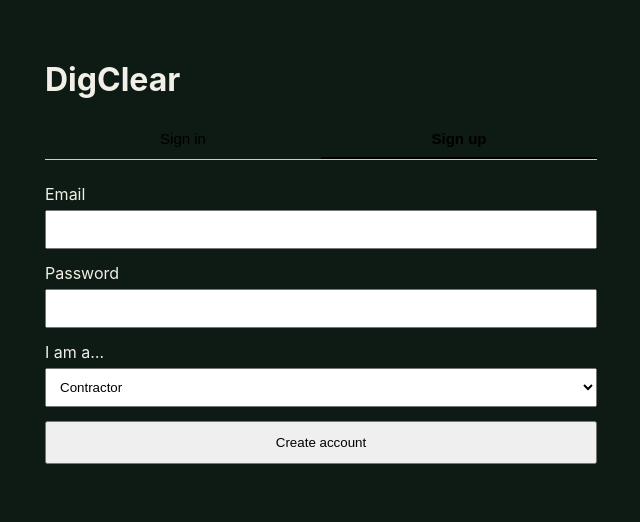
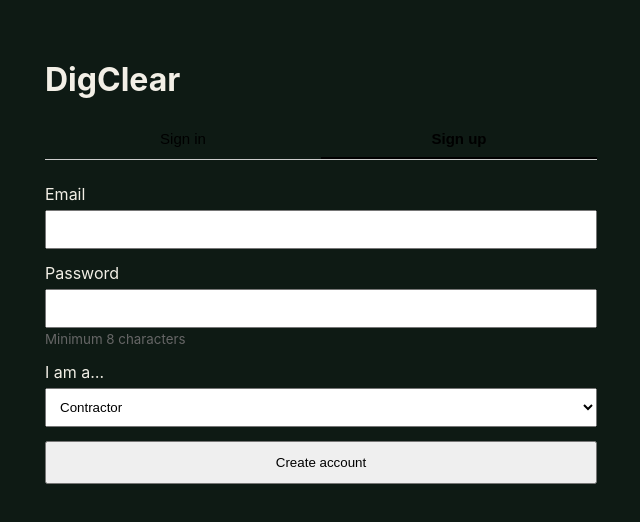
Before and after one commit to cmchey89/team_alpha89, a Next.js app: page /login in a window 1280 px wide. Both pictures are taken after a click on the button "Sign up". Shown: the top 522 px of the page, without its empty margins (319-959 px from the left). Built offline with nearby package versions, Linux system fonts and the light colour scheme.

Commit message:
Show minimum password length hint on sign up form

```diff
--- a/app/login/page.tsx
+++ b/app/login/page.tsx
@@ -82,8 +82,12 @@ export default function LoginPage() {
             value={password}
             onChange={(e) => setPassword(e.target.value)}
             required
+            minLength={mode === 'signup' ? 8 : undefined}
             style={{ display: 'block', width: '100%', padding: 10, marginTop: 6 }}
           />
+          {mode === 'signup' && (
+            <small style={{ color: '#666' }}>Minimum 8 characters</small>
+          )}
         </div>
 
         {mode === 'signup' && (
```
